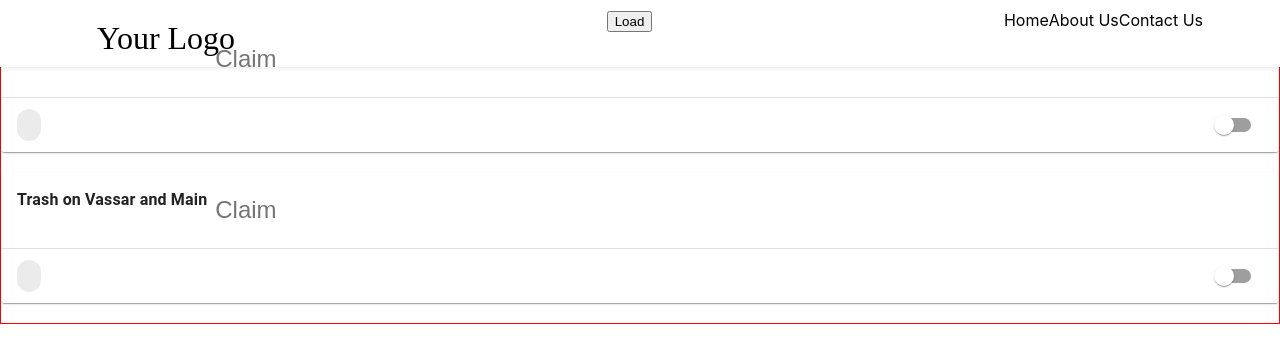
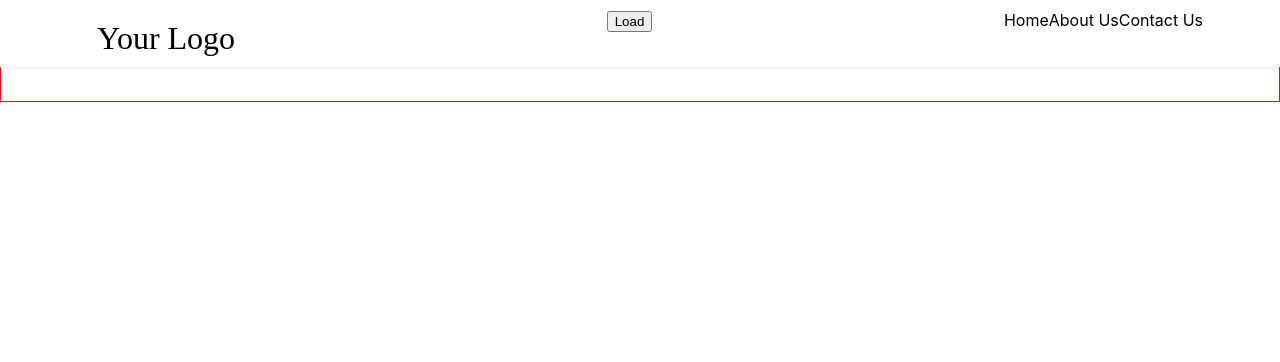
Before and after one commit to ronaywang/tronhack, a React (Create React App) app in the folder my-app/: page / in a window 1280 px wide. Shown: the top 362 px of the page. Built offline with nearby package versions, Linux system fonts and the light colour scheme.

Commit message:
jsx stuff

```diff
--- a/my-app/src/App.js
+++ b/my-app/src/App.js
@@ -10,6 +10,7 @@ function App() {
 
     <div className="App">
       <MenuBar/>
+
       <Content/>
     </div>
   );
--- a/my-app/src/components/Content.css
+++ b/my-app/src/components/Content.css
@@ -1,7 +1,9 @@
 .content-wrapper {
     border: 1px solid red;
+    padding-top: 100px;
 }
 
 .job {
     margin: 20px 0px 20px 0px;
+    border: 1px solid blue;
 }
--- a/my-app/src/components/Content.js
+++ b/my-app/src/components/Content.js
@@ -1,14 +1,22 @@
 import React from 'react'
-import {Card, Box, Stack, Typography, IconButton, Divider, Chip, Switch} from '@mui/material';
+import {Card, Box, Stack, Typography, IconButton, Divider, Chip, Switch, Container} from '@mui/material';
 import './Content.css'
 
 const Content = () => {
     return (
         <div className = "content-wrapper">
-        <Card className = "job">
-            <Box sx={{ p: 2, display: 'flex' }} z-index={4}>
+        <job description={'trash'}/>
+        <job description={'notrash'}/>
+     </div>
+    )
+}
+
+const job = (description) => {
+    return (
+        <Container className="job">
+            <Box sx={{ p: 2, display: 'flex' }} z-index={2}>
                 <Stack spacing={0.5}>
-                <Typography fontWeight={700}>Trash on Vassar and Main</Typography>
+                <Typography fontWeight={700}>{description}</Typography>
                 <Typography variant="body2" color="text.secondary">
                 </Typography>
                 </Stack>
@@ -26,34 +34,7 @@ const Content = () => {
                 <Chip>Active account</Chip>
                 <Switch />
             </Stack>
-        </Card>
-
-        <Card className="job">
-            <Box sx={{ p: 2, display: 'flex' }} z-index={4}>
-                <Stack spacing={0.5}>
-                <Typography fontWeight={700}>Trash on Vassar and Main</Typography>
-                <Typography variant="body2" color="text.secondary">
-                </Typography>
-                </Stack>
-                <IconButton>
-                    Claim
-                </IconButton>
-            </Box>
-            <Divider />
-            <Stack
-                direction="row"
-                alignItems="center"
-                justifyContent="space-between"
-                sx={{ px: 2, py: 1, bgcolor: 'background.default' }}
-            >
-                <Chip>Active account</Chip>
-                <Switch />
-            </Stack>
-        </Card>
-     </div>
-
-
-
+        </Container>
     )
 }
 
```
